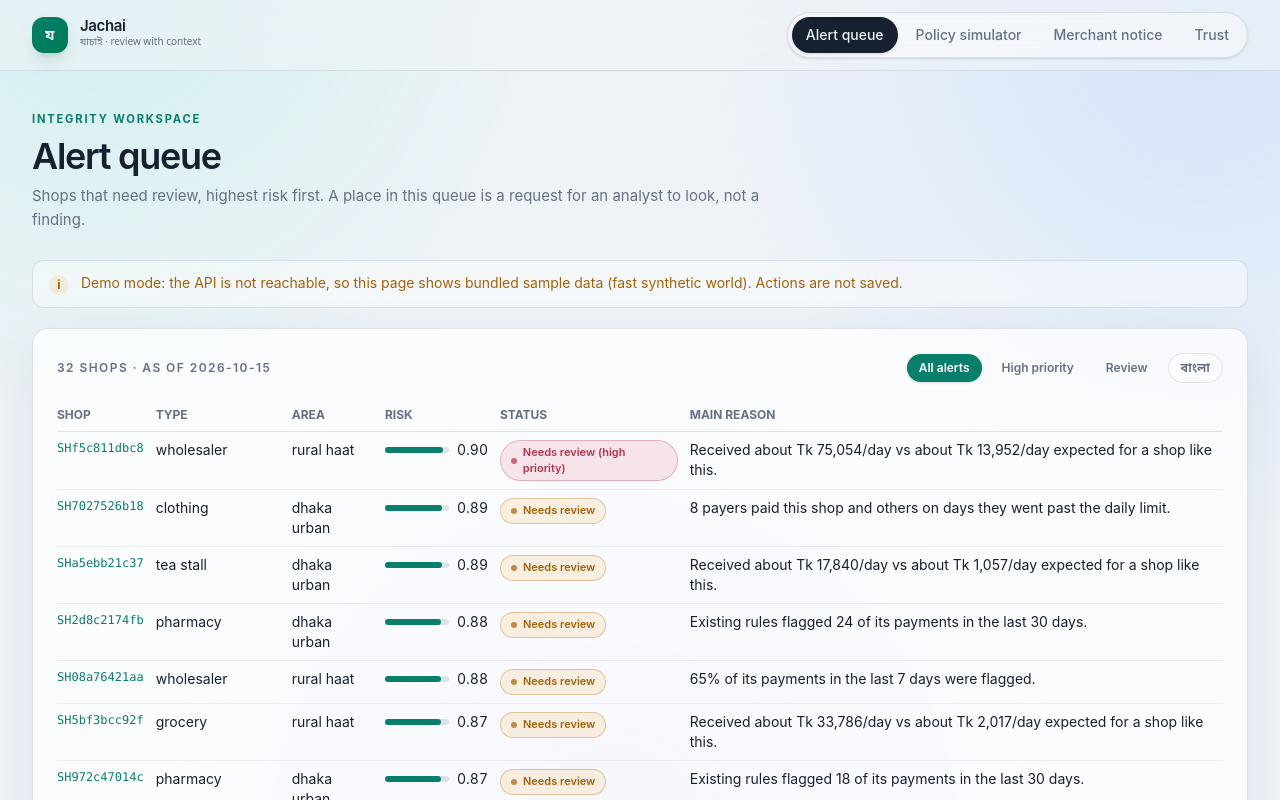
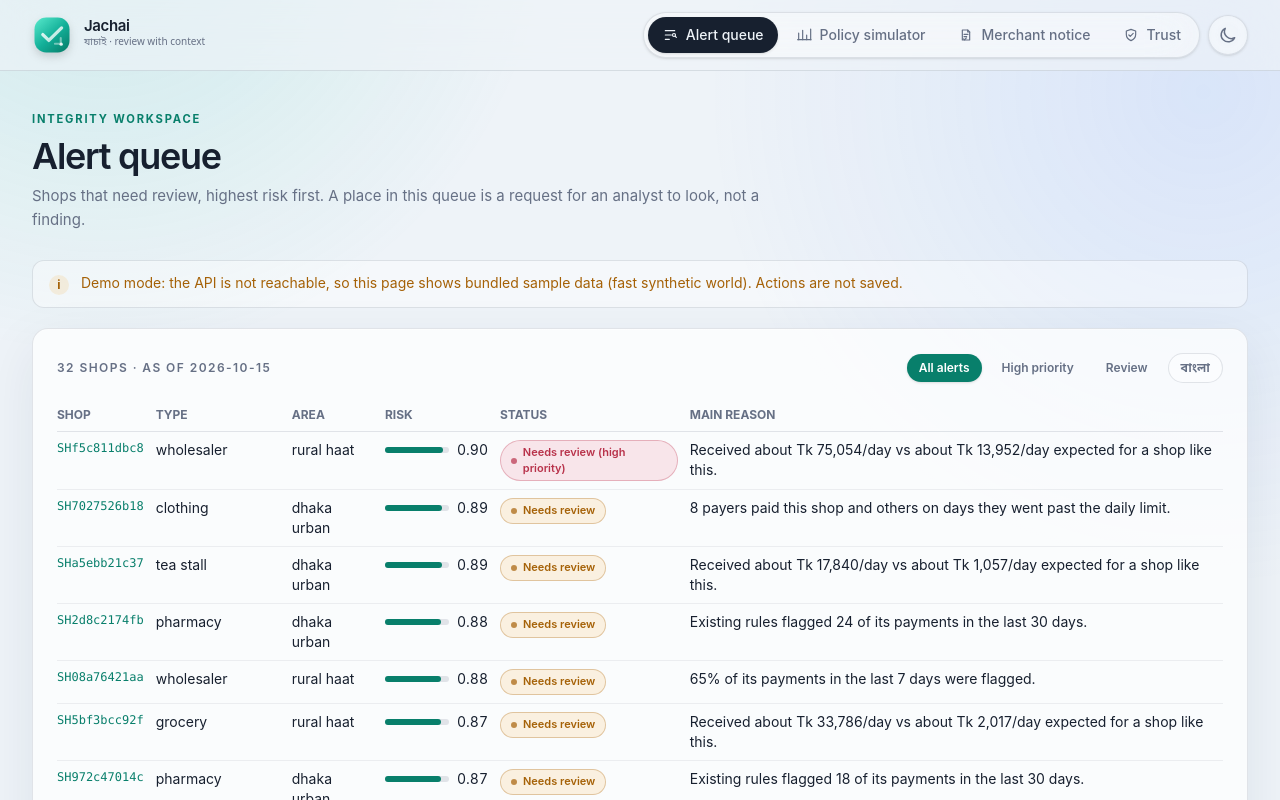
Before and after one commit to joy242-15-740/jachai, a Next.js app in the folder frontend/: page /queue in a window 1280 px wide. Shown: the top 800 px of the page. Built offline with nearby package versions, Linux system fonts and the light colour scheme; no server answers.

Commit message:
redesign brand icons and add persistent light and dark themes

```diff
--- a/frontend/app/globals.css
+++ b/frontend/app/globals.css
@@ -19,8 +19,26 @@
   --font-bangla: "Noto Sans Bengali", ui-sans-serif, system-ui, sans-serif;
 }
 
-@media (prefers-color-scheme: dark) {
-  :root {
+:root,
+:root[data-theme="light"] {
+  color-scheme: light;
+  --color-ink: #17202f;
+  --color-muted: #667085;
+  --color-line: rgba(50, 65, 90, 0.13);
+  --color-panel: rgba(255, 255, 255, 0.72);
+  --color-page: #eef3f8;
+  --color-accent: #087f6b;
+  --color-accent-soft: rgba(8, 127, 107, 0.1);
+  --color-review: #a56107;
+  --color-review-soft: rgba(245, 158, 11, 0.12);
+  --color-high: #b8324a;
+  --color-high-soft: rgba(225, 29, 72, 0.1);
+  --color-low: #287a55;
+  --color-low-soft: rgba(34, 197, 94, 0.1);
+}
+
+:root[data-theme="dark"] {
+  color-scheme: dark;
   --color-ink: #edf4f8;
   --color-muted: #93a4b7;
   --color-line: rgba(190, 218, 235, 0.13);
@@ -35,10 +53,14 @@
   --color-low: #63d69a;
   --color-low-soft: rgba(99, 214, 154, 0.1);
 }
-}
 
 * { box-sizing: border-box; }
 html { min-width: 320px; background: var(--color-page); }
+
+html,
+body {
+  transition: background-color 260ms ease, color 180ms ease;
+}
 
 body {
   min-height: 100vh;
@@ -253,7 +275,40 @@ input:focus, select:focus, textarea:focus {
 }
 
 @media (prefers-color-scheme: dark) {
+  :root:not([data-theme]) {
+    color-scheme: dark;
+    --color-ink: #edf4f8;
+    --color-muted: #93a4b7;
+    --color-line: rgba(190, 218, 235, 0.13);
+    --color-panel: rgba(16, 29, 41, 0.7);
+    --color-page: #071018;
+    --color-accent: #38d3b5;
+    --color-accent-soft: rgba(56, 211, 181, 0.11);
+    --color-review: #f3b34c;
+    --color-review-soft: rgba(243, 179, 76, 0.11);
+    --color-high: #ff7188;
+    --color-high-soft: rgba(255, 113, 136, 0.1);
+    --color-low: #63d69a;
+    --color-low-soft: rgba(99, 214, 154, 0.1);
+  }
+
   .glass-panel {
     box-shadow: 0 24px 70px rgba(0, 0, 0, 0.24), inset 0 1px 0 rgba(255, 255, 255, 0.07);
   }
 }
+
+:root[data-theme="dark"] .glass-panel {
+  box-shadow: 0 24px 70px rgba(0, 0, 0, 0.24), inset 0 1px 0 rgba(255, 255, 255, 0.07);
+}
+
+:root[data-theme="light"] .glass-panel {
+  box-shadow: 0 18px 55px rgba(17, 38, 60, 0.08), inset 0 1px 0 rgba(255, 255, 255, 0.3);
+}
+
+:root[data-theme="light"] body {
+  background:
+    radial-gradient(circle at 8% -4%, rgba(23, 190, 163, 0.16), transparent 28rem),
+    radial-gradient(circle at 94% 4%, rgba(73, 133, 255, 0.13), transparent 31rem),
+    radial-gradient(circle at 48% 105%, rgba(93, 76, 255, 0.07), transparent 30rem),
+    var(--color-page);
+}
--- a/frontend/app/layout.tsx
+++ b/frontend/app/layout.tsx
@@ -3,8 +3,11 @@ import "@fontsource/noto-sans-bengali/600.css";
 import "./globals.css";
 import type { Metadata } from "next";
 import Link from "next/link";
+import Script from "next/script";
 import type { ReactNode } from "react";
 import { AppNav } from "@/components/AppNav";
+import { LogoMark } from "@/components/BrandIcons";
+import { ThemeToggle } from "@/components/ThemeToggle";
 
 export const metadata: Metadata = {
   title: "Jachai",
@@ -13,20 +16,21 @@ export const metadata: Metadata = {
 
 export default function RootLayout({ children }: { children: ReactNode }) {
   return (
-    <html lang="en">
+    <html lang="en" suppressHydrationWarning>
       <body className="min-h-screen antialiased">
         <header className="sticky top-0 z-50 border-b border-line bg-page/65 backdrop-blur-2xl">
           <div className="mx-auto flex max-w-7xl items-center justify-between gap-4 px-5 py-3 lg:px-8">
             <Link href="/" className="group flex shrink-0 items-center gap-3">
-              <span className="grid h-9 w-9 place-items-center rounded-xl bg-gradient-to-br from-accent to-emerald-700 text-sm font-bold text-white shadow-lg shadow-emerald-900/15 transition-transform group-hover:-rotate-3">
-                য
-              </span>
+              <LogoMark className="h-10 w-10 drop-shadow-lg transition-transform group-hover:-rotate-3 group-hover:scale-105" />
               <span>
                 <span className="block text-[15px] font-semibold leading-4 tracking-tight">Jachai</span>
                 <span className="bangla block text-[10px] leading-4 text-muted">যাচাই · review with context</span>
               </span>
             </Link>
-            <AppNav />
+            <div className="flex min-w-0 items-center gap-2">
+              <AppNav />
+              <ThemeToggle />
+            </div>
           </div>
         </header>
         <main className="enter mx-auto min-h-[calc(100vh-11rem)] max-w-7xl px-5 py-8 lg:px-8 lg:py-10">
@@ -36,6 +40,9 @@ export default function RootLayout({ children }: { children: ReactNode }) {
           <span>Synthetic data only · No real customer information</span>
           <span>Recommendation, not verdict · Every action needs a human</span>
         </footer>
+        <Script id="jachai-theme-bootstrap" strategy="beforeInteractive">
+          {`(function(){try{var t=localStorage.getItem('jachai-theme');if(t!=='light'&&t!=='dark'){t=matchMedia('(prefers-color-scheme:dark)').matches?'dark':'light'}document.documentElement.dataset.theme=t}catch(e){document.documentElement.dataset.theme='light'}})();`}
+        </Script>
       </body>
     </html>
   );
--- a/frontend/app/page.tsx
+++ b/frontend/app/page.tsx
@@ -1,13 +1,21 @@
 import Link from "next/link";
+import { Icon, type IconName } from "@/components/BrandIcons";
 import { HomeInfographics } from "@/components/HomeInfographics";
 
-const CARDS = [
+const CARDS: {
+  href: string;
+  tag: string;
+  title: string;
+  text: string;
+  icon: IconName;
+  tone: string;
+}[] = [
   {
     href: "/queue",
     tag: "Investigate",
     title: "Alert queue",
     text: "Review the highest-priority shops with evidence, context and neutral language.",
-    glyph: "↗",
+    icon: "queue",
     tone: "from-rose-400/20 to-orange-300/5 text-rose-400",
   },
   {
@@ -15,7 +23,7 @@ const CARDS = [
     tag: "Compare",
     title: "Policy simulator",
     text: "Replay five policy choices and see the trade-off between recovery and merchant harm.",
-    glyph: "≈",
+    icon: "simulator",
     tone: "from-sky-400/20 to-indigo-300/5 text-sky-400",
   },
   {
@@ -23,7 +31,7 @@ const CARDS = [
     tag: "Communicate",
     title: "Merchant notice",
     text: "Preview respectful Bangla communication and give merchants a route to explain.",
-    glyph: "অ",
+    icon: "notice",
     tone: "from-emerald-400/20 to-teal-300/5 text-emerald-400",
   },
   {
@@ -31,7 +39,7 @@ const CARDS = [
     tag: "Verify",
     title: "Trust center",
     text: "Inspect evidence status, fairness slices, limitations and validation boundaries.",
-    glyph: "✓",
+    icon: "trust",
     tone: "from-violet-400/20 to-fuchsia-300/5 text-violet-400",
   },
 ];
@@ -93,7 +101,7 @@ export default function Home() {
             <div
               className={`mb-8 grid h-11 w-11 place-items-center rounded-2xl bg-gradient-to-br text-lg font-semibold ${card.tone}`}
             >
-              {card.glyph}
+              <Icon name={card.icon} className="h-5 w-5" />
             </div>
             <div className="eyebrow">{card.tag}</div>
             <h2 className="mt-1 text-lg font-semibold tracking-tight">{card.title}</h2>
--- a/frontend/components/AppNav.tsx
+++ b/frontend/components/AppNav.tsx
@@ -2,12 +2,13 @@
 
 import Link from "next/link";
 import { usePathname } from "next/navigation";
+import { Icon, type IconName } from "@/components/BrandIcons";
 
-const NAV = [
-  { href: "/queue", label: "Alert queue" },
-  { href: "/simulator", label: "Policy simulator" },
-  { href: "/notice", label: "Merchant notice" },
-  { href: "/trust", label: "Trust" },
+const NAV: { href: string; label: string; icon: IconName }[] = [
+  { href: "/queue", label: "Alert queue", icon: "queue" },
+  { href: "/simulator", label: "Policy simulator", icon: "simulator" },
+  { href: "/notice", label: "Merchant notice", icon: "notice" },
+  { href: "/trust", label: "Trust", icon: "trust" },
 ];
 
 export function AppNav() {
@@ -20,10 +21,11 @@ export function AppNav() {
           <Link
             key={item.href}
             href={item.href}
-            className={`shrink-0 rounded-full px-3.5 py-2 font-medium ${
+            className={`flex shrink-0 items-center gap-2 rounded-full px-3.5 py-2 font-medium ${
               active ? "bg-ink text-page shadow-sm" : "text-muted hover:bg-panel hover:text-ink"
             }`}
           >
+            <Icon name={item.icon} className="h-4 w-4" />
             {item.label}
           </Link>
         );
--- /dev/null
+++ b/frontend/components/BrandIcons.tsx
@@ -0,0 +1,91 @@
+import type { SVGProps } from "react";
+
+export type IconName = "queue" | "simulator" | "notice" | "trust" | "sun" | "moon";
+
+export function LogoMark({ className = "h-10 w-10" }: { className?: string }) {
+  return (
+    <svg
+      aria-hidden="true"
+      className={className}
+      viewBox="0 0 48 48"
+      fill="none"
+      xmlns="http://www.w3.org/2000/svg"
+    >
+      <defs>
+        <linearGradient id="jachai-mark" x1="7" y1="4" x2="42" y2="44" gradientUnits="userSpaceOnUse">
+          <stop stopColor="#51E4C7" />
+          <stop offset="0.52" stopColor="#12AF98" />
+          <stop offset="1" stopColor="#087F6B" />
+        </linearGradient>
+        <linearGradient id="jachai-shine" x1="11" y1="8" x2="35" y2="39" gradientUnits="userSpaceOnUse">
+          <stop stopColor="white" stopOpacity="0.92" />
+          <stop offset="1" stopColor="white" stopOpacity="0.64" />
+        </linearGradient>
+      </defs>
+      <rect x="3" y="3" width="42" height="42" rx="14" fill="url(#jachai-mark)" />
+      <path d="M13 23.5L20.2 30.5L35.5 15.5" stroke="url(#jachai-shine)" strokeWidth="4" strokeLinecap="round" strokeLinejoin="round" />
+      <path d="M34.5 27.5V34.5H27.5" stroke="white" strokeOpacity="0.42" strokeWidth="2.5" strokeLinecap="round" />
+      <circle cx="35" cy="35" r="2" fill="white" fillOpacity="0.88" />
+    </svg>
+  );
+}
+
+export function Icon({ name, className = "h-5 w-5" }: { name: IconName; className?: string }) {
+  const common: SVGProps<SVGSVGElement> = {
+    "aria-hidden": true,
+    className,
+    viewBox: "0 0 24 24",
+    fill: "none",
+    stroke: "currentColor",
+    strokeWidth: 1.8,
+    strokeLinecap: "round",
+    strokeLinejoin: "round",
+  };
+  if (name === "queue") {
+    return (
+      <svg {...common}>
+        <path d="M5 5.5h14M5 12h9M5 18.5h6" />
+        <circle cx="18" cy="12" r="2.25" />
+        <path d="m19.7 13.7 1.8 1.8" />
+      </svg>
+    );
+  }
+  if (name === "simulator") {
+    return (
+      <svg {...common}>
+        <path d="M4 19V9M10 19V5M16 19v-7M22 19V3" />
+        <path d="M2.5 19h20" />
+      </svg>
+    );
+  }
+  if (name === "notice") {
+    return (
+      <svg {...common}>
+        <path d="M6.5 4.5h8l3 3v12H6.5z" />
+        <path d="M14.5 4.5v3h3M9 11h6M9 14.5h4" />
+        <path d="m8.5 18 1.4 1.4 2.6-3" />
+      </svg>
+    );
+  }
+  if (name === "trust") {
+    return (
+      <svg {...common}>
+        <path d="M12 3.5 19 6v5.2c0 4.3-2.8 7.4-7 9.3-4.2-1.9-7-5-7-9.3V6z" />
+        <path d="m8.8 12 2.1 2.1 4.4-4.6" />
+      </svg>
+    );
+  }
+  if (name === "sun") {
+    return (
+      <svg {...common}>
+        <circle cx="12" cy="12" r="3.5" />
+        <path d="M12 2.5v2M12 19.5v2M2.5 12h2M19.5 12h2M5.3 5.3l1.4 1.4M17.3 17.3l1.4 1.4M18.7 5.3l-1.4 1.4M6.7 17.3l-1.4 1.4" />
+      </svg>
+    );
+  }
+  return (
+    <svg {...common}>
+      <path d="M20 15.3A8.4 8.4 0 0 1 8.7 4a8.5 8.5 0 1 0 11.3 11.3Z" />
+    </svg>
+  );
+}
--- /dev/null
+++ b/frontend/components/ThemeToggle.tsx
@@ -0,0 +1,33 @@
+"use client";
+
+import { useEffect, useState } from "react";
+import { Icon } from "@/components/BrandIcons";
+
+type Theme = "light" | "dark";
+
+export function ThemeToggle() {
+  const [theme, setTheme] = useState<Theme | null>(null);
+
+  useEffect(() => {
+    setTheme(document.documentElement.dataset.theme === "dark" ? "dark" : "light");
+  }, []);
+
+  function toggle() {
+    const next: Theme = theme === "dark" ? "light" : "dark";
+    document.documentElement.dataset.theme = next;
+    localStorage.setItem("jachai-theme", next);
+    setTheme(next);
+  }
+
+  return (
+    <button
+      type="button"
+      onClick={toggle}
+      aria-label={theme === "dark" ? "Switch to light mode" : "Switch to dark mode"}
+      title={theme === "dark" ? "Light mode" : "Dark mode"}
+      className="grid h-10 w-10 shrink-0 place-items-center rounded-full border border-line bg-panel/50 text-muted shadow-sm backdrop-blur-xl hover:bg-panel hover:text-ink"
+    >
+      {theme === "dark" ? <Icon name="sun" /> : <Icon name="moon" />}
+    </button>
+  );
+}
```
Also changed, not shown: frontend/app/icon.svg (added), 2 other files (tests, documents, lock files or other folders). Lines whose indentation alone changed are shown as unchanged.
